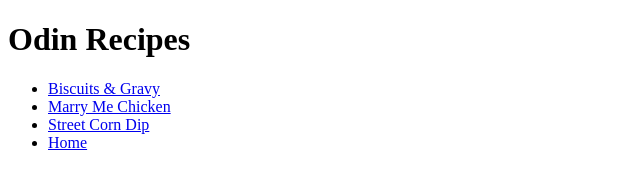
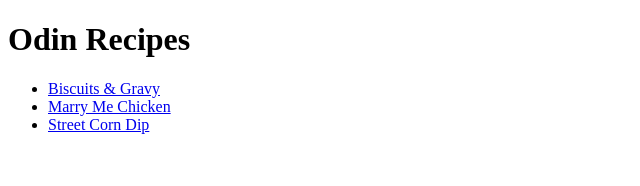
Before and after one commit to aidan-walny/odin-recipes, a plain HTML site: page index.html in a window 1280 px wide. Shown: the full height of the page, 0-640 px from the left. Drawn offline with Linux system fonts and the light colour scheme.

Commit message:
Index Correction:
Removed link to homepage, that was on the home page.

```diff
--- a/index.html
+++ b/index.html
@@ -13,7 +13,6 @@
         <li><a href="../odin-recipes/recipes/biscuitsandgravy.html">Biscuits & Gravy</a></li>
         <li><a href="../odin-recipes/recipes/marrymechicken.html">Marry Me Chicken</a></li>
         <li><a href="../odin-recipes/recipes/streetcorndip.html">Street Corn Dip</a></li>
-        <li><a href="../odin-recipes/index.html">Home</a></li>
      </ul>
 
   </body>
```
